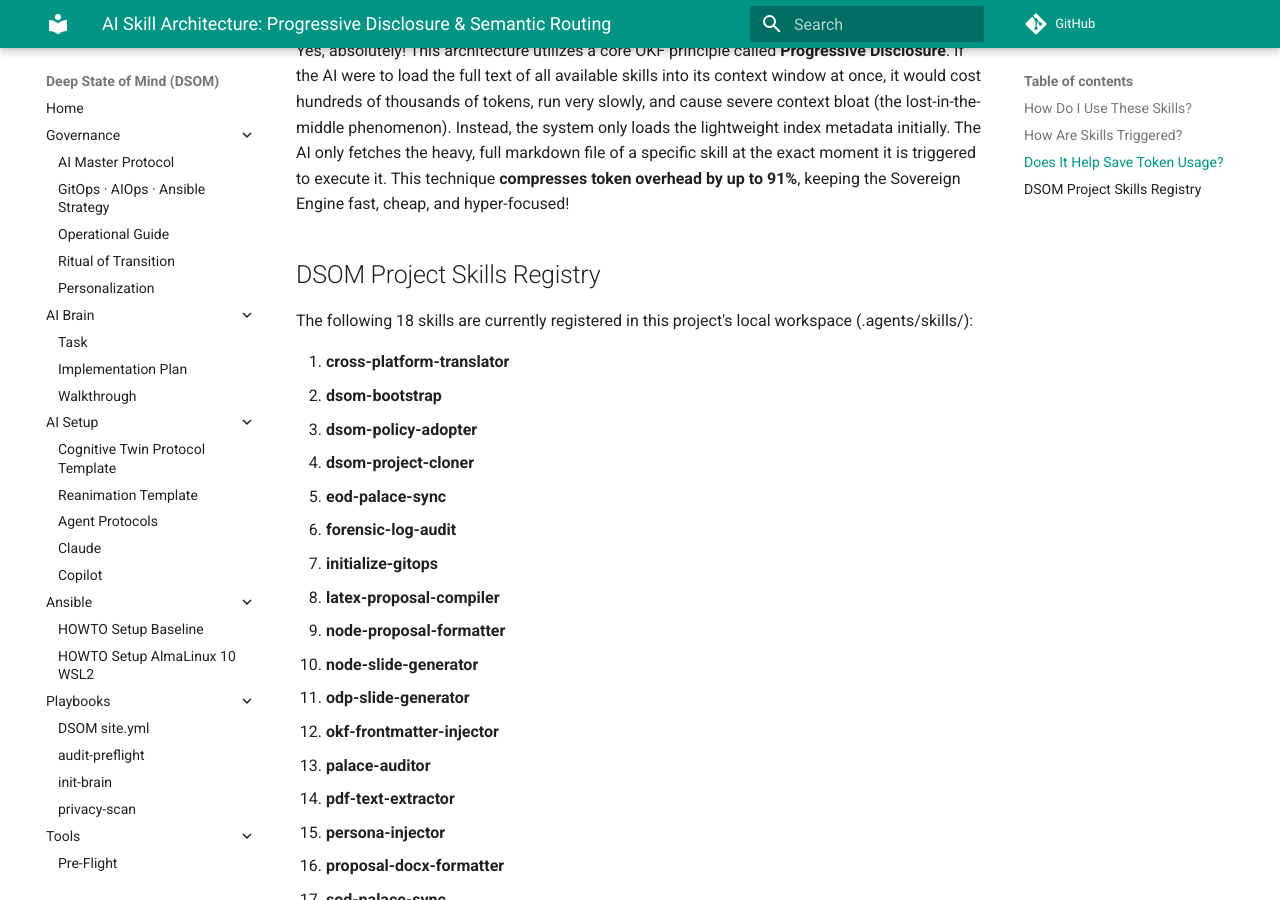
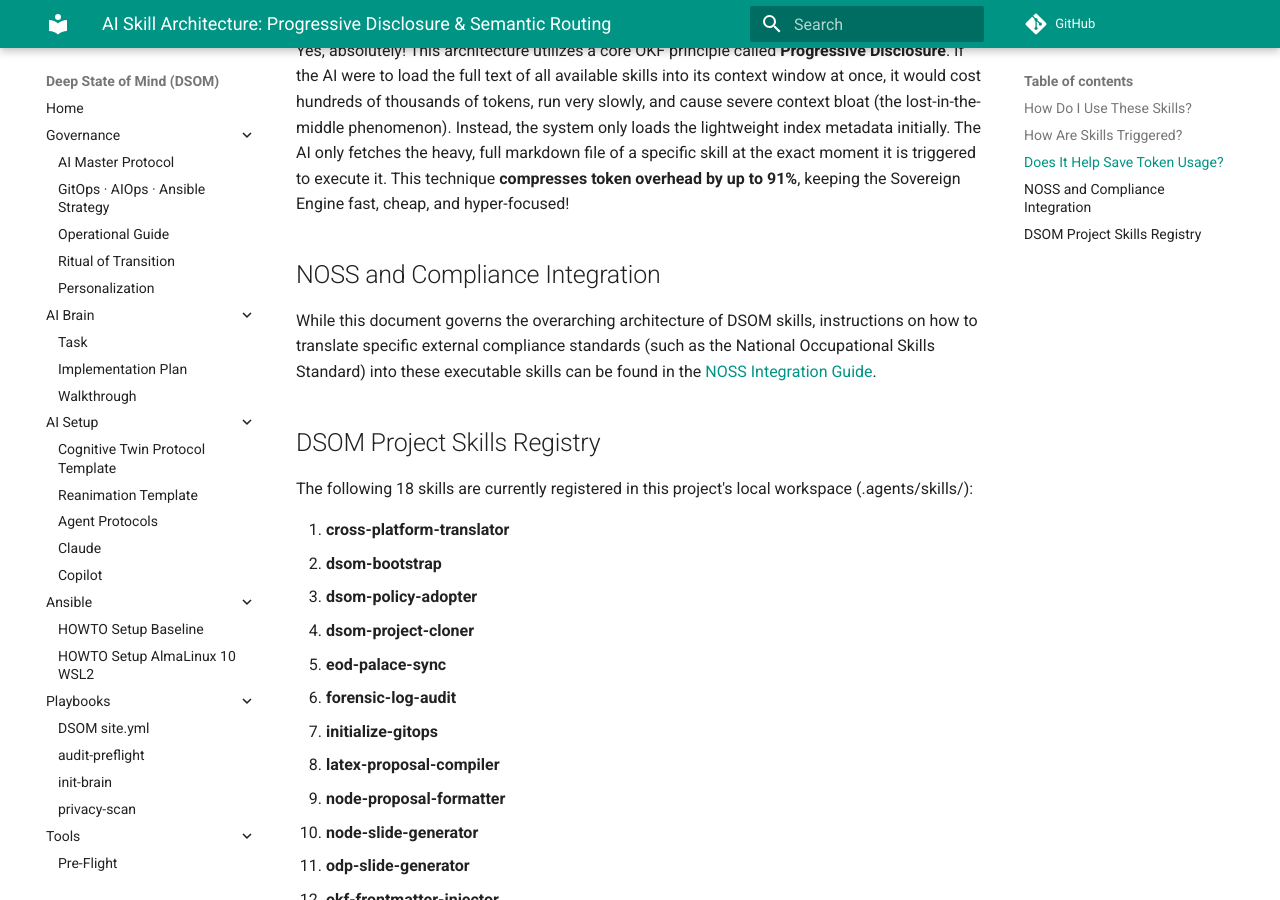
Before and after one commit to linuxmalaysia/deep-state-of-mind-for-my-ai, an MkDocs documentation site: the page built from docs/governance/AI-SKILL-ARCHITECTURE.md, in a window 1280 px wide and 900 px high, scrolled down 722 px. Built offline with MkDocs 1.6.1 and Material for MkDocs 9.7.7, drawn with Linux system fonts in a browser that asks for light colours; comment, search, counter and statistics services are not loaded.

Commit message:
docs(governance): cross-reference NOSS Integration Guide across architecture docs

```diff
--- a/docs/governance/AI-SKILL-ARCHITECTURE.md
+++ b/docs/governance/AI-SKILL-ARCHITECTURE.md
@@ -24,6 +24,10 @@ ame and description fields of all available skills. If the framework detects a s
 Yes, absolutely! This architecture utilizes a core OKF principle called **Progressive Disclosure**.
 If the AI were to load the full text of all available skills into its context window at once, it would cost hundreds of thousands of tokens, run very slowly, and cause severe context bloat (the lost-in-the-middle phenomenon).
 Instead, the system only loads the lightweight index metadata initially. The AI only fetches the heavy, full markdown file of a specific skill at the exact moment it is triggered to execute it. This technique **compresses token overhead by up to 91%**, keeping the Sovereign Engine fast, cheap, and hyper-focused!
+
+## NOSS and Compliance Integration
+
+While this document governs the overarching architecture of DSOM skills, instructions on how to translate specific external compliance standards (such as the National Occupational Skills Standard) into these executable skills can be found in the [NOSS Integration Guide](file:///docs/governance/NOSS-INTEGRATION-GUIDE.md).
 
 ## DSOM Project Skills Registry
 
--- a/llms.txt
+++ b/llms.txt
@@ -10,4 +10,5 @@ Important non-obvious constraints: AI agents must never run commands directly on
 - [DIGITAL-SOVEREIGNTY-OPERATIONAL-MODEL-PALACE.md](https://github.com/linuxmalaysia/deep-state-of-mind-for-my-ai/blob/main/docs/governance/DIGITAL-SOVEREIGNTY-OPERATIONAL-MODEL-PALACE.md): The spatial memory architecture (Markdown Palace) specification for context retention.
 - [OKF-MIND-OPTIMIZATION.md](https://github.com/linuxmalaysia/deep-state-of-mind-for-my-ai/blob/main/docs/governance/OKF-MIND-OPTIMIZATION.md): Guidelines on Progressive Disclosure, Semantic Routing, and Procedural Memory Constraints.
 - [GENERATIVE-ENGINE-OPTIMIZATION.md](https://github.com/linuxmalaysia/deep-state-of-mind-for-my-ai/blob/main/docs/governance/GENERATIVE-ENGINE-OPTIMIZATION.md): Architectural policy for ensuring documentation is machine-readable and highly cited by AI Answer Engines.
+- [NOSS-INTEGRATION-GUIDE.md](https://github.com/linuxmalaysia/deep-state-of-mind-for-my-ai/blob/main/docs/governance/NOSS-INTEGRATION-GUIDE.md): Governance protocol for translating National Occupational Skills Standards (NOSS) into modular AI skills.
 - [HOWTO-CLONE-DSOM-PROJECT.md](https://github.com/linuxmalaysia/deep-state-of-mind-for-my-ai/blob/main/docs/HOWTO-CLONE-DSOM-PROJECT.md): The master blueprint for scaffolding a new project with the DSOM engine.
```
Also changed, not shown: .agents/AGENTS.md (+1 -1 lines), docs/governance/DSOM-ARCHITECTURE-ANALYSIS.md (+1 -0 lines).
